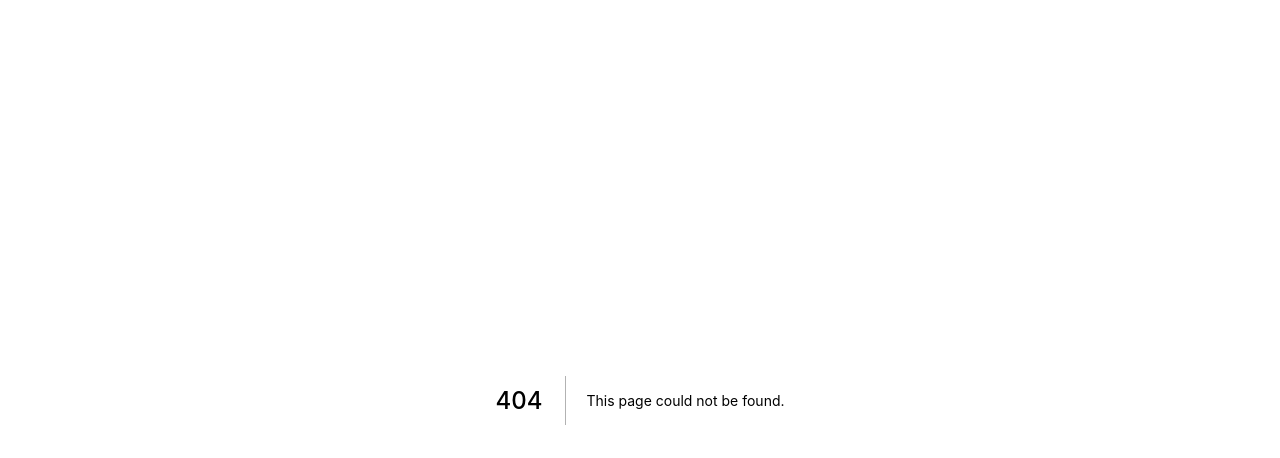
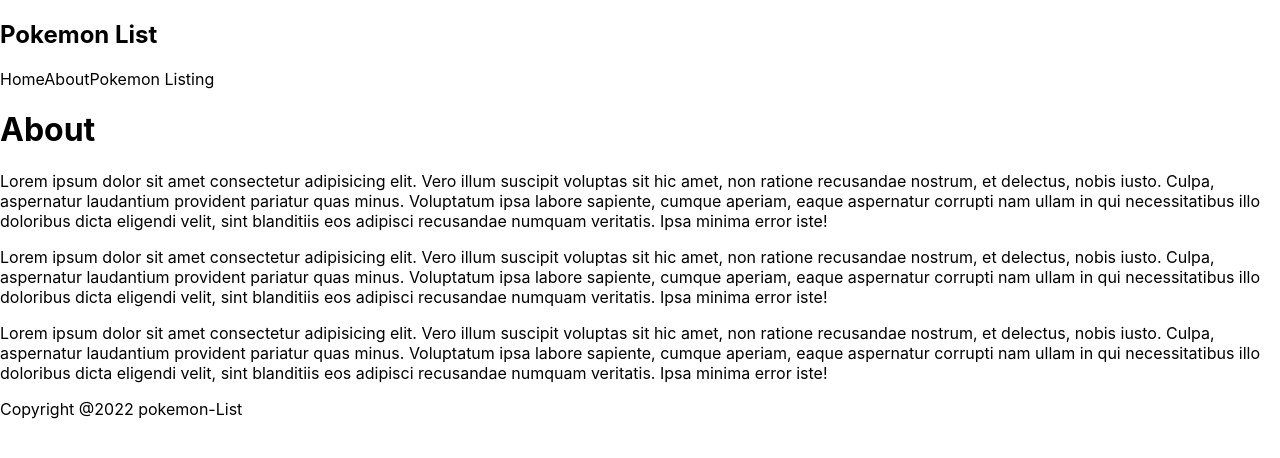
Before and after one commit to danielmason89/next-test-project, a Next.js app: page /about in a window 1280 px wide. Before the commit this address had no page. Shown: the top 458 px of the page. Built offline with nearby package versions, Linux system fonts and the light colour scheme.

Commit message:
implement initial pages, routes, setup, added a few components, provided links between pages, and created a layout file

```diff
--- /dev/null
+++ b/components/Footer/Footer.js
@@ -0,0 +1,5 @@
+const Footer = () => {
+  return <div>Copyright @2022 pokemon-List</div>;
+};
+
+export default Footer;
--- /dev/null
+++ b/components/Layout/Layout.js
@@ -0,0 +1,14 @@
+import Navbar from "../Navbar/Navbar";
+import Footer from "../Footer/Footer";
+
+const Layout = ({ children }) => {
+  return (
+    <div className="content">
+      <Navbar />
+      {children}
+      <Footer />
+    </div>
+  );
+};
+
+export default Layout;
--- /dev/null
+++ b/components/Navbar/Navbar.js
@@ -0,0 +1,22 @@
+import Link from "next/link";
+
+const Navbar = () => {
+  return (
+    <nav>
+      <div className="pokemon">
+        <h1>Pokemon List</h1>
+      </div>
+      <Link href="/">
+        <a>Home</a>
+      </Link>
+      <Link href="/about">
+        <a>About</a>
+      </Link>
+      <Link href="/pokemon">
+        <a>Pokemon Listing</a>
+      </Link>
+    </nav>
+  );
+};
+
+export default Navbar;
--- a/pages/_app.tsx
+++ b/pages/_app.tsx
@@ -1,8 +1,13 @@
 import '../styles/globals.css'
 import type { AppProps } from 'next/app'
+import Layout from "../components/Layout/Layout"
 
 function MyApp({ Component, pageProps }: AppProps) {
-  return <Component {...pageProps} />
+  return (
+    <Layout>
+      <Component {...pageProps} />
+    </Layout>
+  )
 }
 
 export default MyApp
--- /dev/null
+++ b/pages/about.js
@@ -0,0 +1,36 @@
+const About = () => {
+  return (
+    <div>
+      <h1>About</h1>
+      <p>
+        Lorem ipsum dolor sit amet consectetur adipisicing elit. Vero illum
+        suscipit voluptas sit hic amet, non ratione recusandae nostrum, et
+        delectus, nobis iusto. Culpa, aspernatur laudantium provident pariatur
+        quas minus. Voluptatum ipsa labore sapiente, cumque aperiam, eaque
+        aspernatur corrupti nam ullam in qui necessitatibus illo doloribus dicta
+        eligendi velit, sint blanditiis eos adipisci recusandae numquam
+        veritatis. Ipsa minima error iste!
+      </p>
+      <p>
+        Lorem ipsum dolor sit amet consectetur adipisicing elit. Vero illum
+        suscipit voluptas sit hic amet, non ratione recusandae nostrum, et
+        delectus, nobis iusto. Culpa, aspernatur laudantium provident pariatur
+        quas minus. Voluptatum ipsa labore sapiente, cumque aperiam, eaque
+        aspernatur corrupti nam ullam in qui necessitatibus illo doloribus dicta
+        eligendi velit, sint blanditiis eos adipisci recusandae numquam
+        veritatis. Ipsa minima error iste!
+      </p>
+      <p>
+        Lorem ipsum dolor sit amet consectetur adipisicing elit. Vero illum
+        suscipit voluptas sit hic amet, non ratione recusandae nostrum, et
+        delectus, nobis iusto. Culpa, aspernatur laudantium provident pariatur
+        quas minus. Voluptatum ipsa labore sapiente, cumque aperiam, eaque
+        aspernatur corrupti nam ullam in qui necessitatibus illo doloribus dicta
+        eligendi velit, sint blanditiis eos adipisci recusandae numquam
+        veritatis. Ipsa minima error iste!
+      </p>
+    </div>
+  );
+};
+
+export default About;
--- a/pages/index.tsx
+++ b/pages/index.tsx
@@ -1,4 +1,5 @@
 import type { NextPage } from 'next'
+import Link from 'next/link'
 // import Head from 'next/head'
 // import Image from 'next/image'
 // import styles from '../styles/Home.module.css'
@@ -7,6 +8,10 @@
   return (
     <div>
       <h1>Homepage</h1>
+      <p>Lorem ipsum dolor, sit amet consectetur adipisicing elit. Laboriosam quidem quasi nihil, maiores, veniam commodi, tempore accusamus sapiente id iure facere illo repellat at sunt esse alias itaque. Impedit, temporibus.</p>
+      <Link href="/pokemon">
+        <a>See Pokemon Listing</a>
+      </Link>
     </div>
   )
 }
--- /dev/null
+++ b/pages/pokemon/index.js
@@ -0,0 +1,5 @@
+const Pokemon = () => {
+  return <div>All Pokemon</div>;
+};
+
+export default Pokemon;
```
Also changed, not shown: pages/pokemon/test.js (added, +9 -0 lines).
